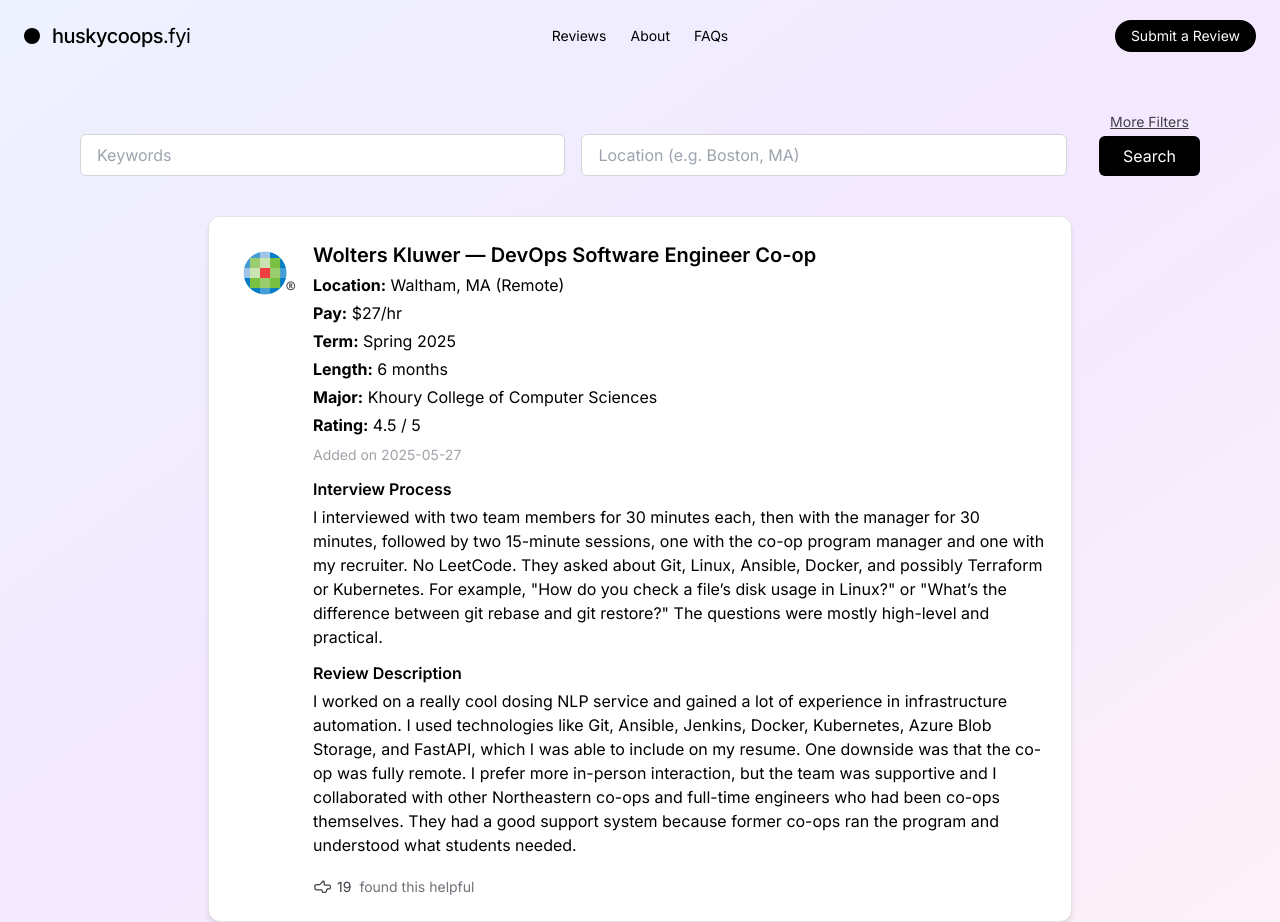
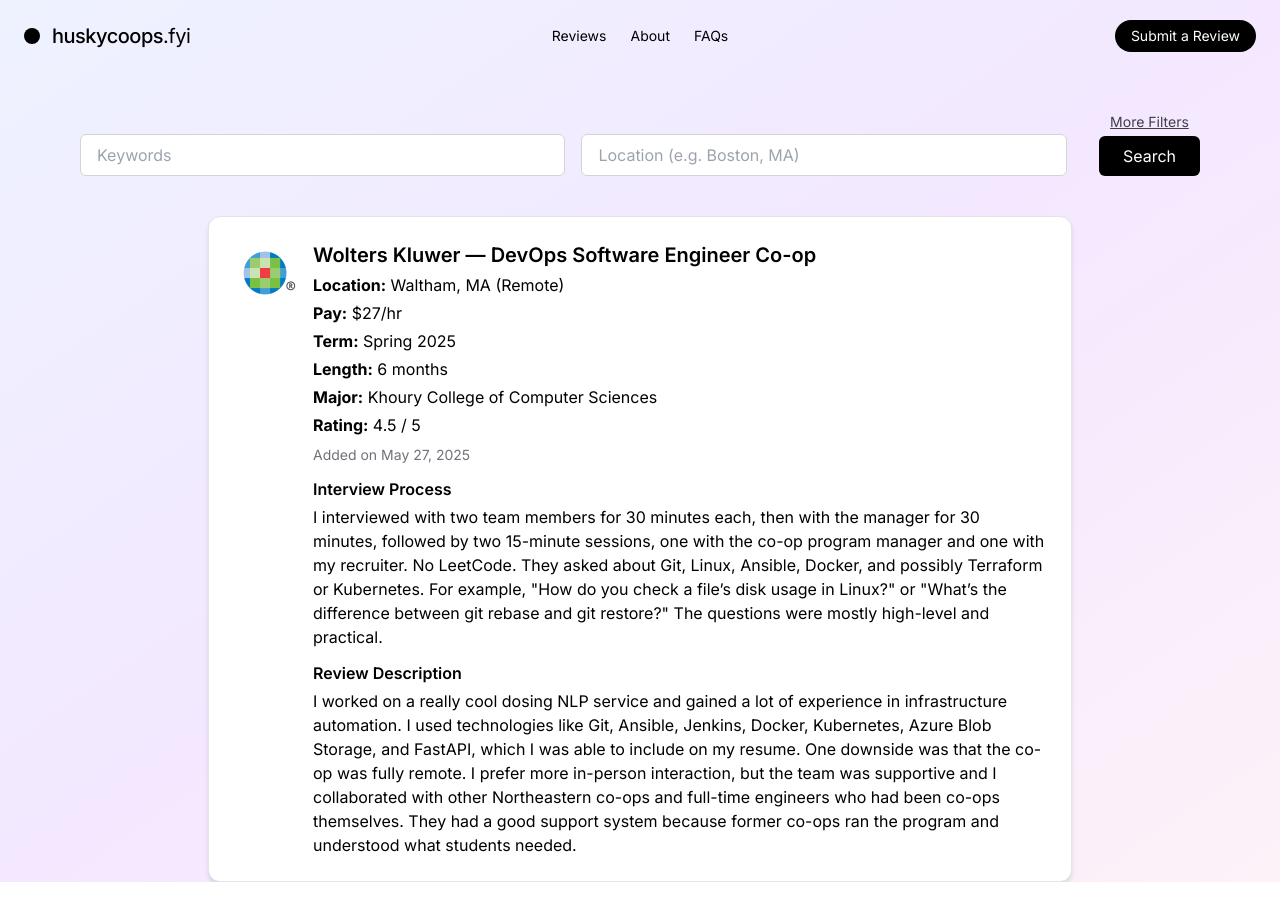
Before and after one commit to nnwetzel/hiredhuskies-fyi, a Next.js app: page /reviews in a window 1280 px wide. After the commit the page ends 882 px from the top, so only its background shows below. Built offline with nearby package versions, Linux system fonts and the light colour scheme.

Commit message:
Update review format

```diff
--- a/app/reviews/ReviewsPageContent.tsx
+++ b/app/reviews/ReviewsPageContent.tsx
@@ -19,13 +19,13 @@
     rating: '4.5 / 5',
     interview: `I interviewed with two team members for 30 minutes each, then with the manager for 30 minutes, followed by two 15-minute sessions, one with the co-op program manager and one with my recruiter. No LeetCode. They asked about Git, Linux, Ansible, Docker, and possibly Terraform or Kubernetes. For example, "How do you check a file’s disk usage in Linux?" or "What’s the difference between git rebase and git restore?" The questions were mostly high-level and practical.`,
     description: `I worked on a really cool dosing NLP service and gained a lot of experience in infrastructure automation. I used technologies like Git, Ansible, Jenkins, Docker, Kubernetes, Azure Blob Storage, and FastAPI, which I was able to include on my resume. One downside was that the co-op was fully remote. I prefer more in-person interaction, but the team was supportive and I collaborated with other Northeastern co-ops and full-time engineers who had been co-ops themselves. They had a good support system because former co-ops ran the program and understood what students needed.`,
-    helpfulCount: 19,
-    dateAdded: '2025-05-27',
+    date: '2025-05-27',
   },
 ];
 
 export default function ReviewsPage() {
   const searchParams = useSearchParams();
+
   const [search, setSearch] = useState('');
   const [showFilters, setShowFilters] = useState(false);
   const [filters, setFilters] = useState({
@@ -37,8 +37,6 @@
     term: '',
     length: '',
   });
-  const [hasVoted, setHasVoted] = useState(false);
-  const [reviews, setReviews] = useState(mockReviews);
 
   useEffect(() => {
     const query = Object.fromEntries(searchParams.entries());
@@ -54,19 +52,11 @@
     });
   }, [searchParams]);
 
-  const handleFilterChange = (e) => {
+  const handleFilterChange = (e: React.ChangeEvent<HTMLInputElement | HTMLSelectElement>) => {
     setFilters({ ...filters, [e.target.name]: e.target.value });
   };
 
-  const handleHelpfulClick = (index) => {
-    if (hasVoted) return;
-    const newReviews = [...reviews];
-    newReviews[index].helpfulCount += 1;
-    setReviews(newReviews);
-    setHasVoted(true);
-  };
-
-  const filteredReviews = reviews.filter((review) => {
+  const filteredReviews = mockReviews.filter((review) => {
     const match = review.pay.match(/\$(\d+)/);
     const hourly = match ? parseInt(match[1]) : 0;
     const payMatch =
@@ -87,7 +77,9 @@
           review.description,
           review.interview,
           review.pay,
+          review.pay.match(/\d+/g)?.join(' ') ?? '',
           review.rating,
+          review.rating.match(/[\d.]+/g)?.join(' ') ?? '',
         ]
           .join(' ')
           .toLowerCase()
@@ -107,7 +99,10 @@
       <Header />
 
       <div className="mt-10 w-full max-w-6xl px-4 mx-auto">
-        <form onSubmit={(e) => e.preventDefault()} className="flex flex-col md:flex-row md:items-end md:space-x-4 gap-4">
+        <form
+          onSubmit={(e) => e.preventDefault()}
+          className="flex flex-col md:flex-row md:items-end md:space-x-4 gap-4"
+        >
           <div className="flex-1 grid grid-cols-1 md:grid-cols-2 gap-4">
             <input
               type="text"
@@ -144,8 +139,8 @@
 
         {showFilters && (
           <div className="mt-6 grid grid-cols-1 md:grid-cols-2 gap-4 w-full">
-            <input type="text" placeholder="Company" name="company" value={filters.company} onChange={handleFilterChange} className="w-full px-4 py-2 border border-zinc-300 rounded-md" />
-            <input type="text" placeholder="Position Title" name="position" value={filters.position} onChange={handleFilterChange} className="w-full px-4 py-2 border border-zinc-300 rounded-md" />
+            <input type="text" placeholder="Company (e.g. Wolters Kluwer)" name="company" value={filters.company} onChange={handleFilterChange} className="w-full px-4 py-2 border border-zinc-300 rounded-md" />
+            <input type="text" placeholder="Position Title (e.g. Software Engineer Co-op)" name="position" value={filters.position} onChange={handleFilterChange} className="w-full px-4 py-2 border border-zinc-300 rounded-md" />
             <select name="pay" value={filters.pay} onChange={handleFilterChange} className="w-full px-4 py-2 border border-zinc-300 rounded-md">
               <option value="">Pay Range</option>
               <option value="$20">Under $20/hr</option>
@@ -154,10 +149,16 @@
             </select>
             <select name="major" value={filters.major} onChange={handleFilterChange} className="w-full px-4 py-2 border border-zinc-300 rounded-md focus:outline-none focus:ring-2 focus:ring-black">
               <option value="">Academic Major</option>
+              <option value="Bouvé College of Health Sciences">Bouvé College of Health Sciences</option>
+              <option value="College of Arts, Media & Design">College of Arts, Media & Design</option>
+              <option value="College of Engineering">College of Engineering</option>
+              <option value="College of Professional Studies">College of Professional Studies</option>
+              <option value="College of Science">College of Science</option>
+              <option value="College of Social Sciences & Humanities">College of Social Sciences & Humanities</option>
+              <option value="D'Amore-McKim School of Business">D'Amore-McKim School of Business</option>
               <option value="Khoury College of Computer Sciences">Khoury College of Computer Sciences</option>
-              {/* Add other majors here */}
             </select>
-            <input type="text" placeholder="Work Term" name="term" value={filters.term} onChange={handleFilterChange} className="w-full px-4 py-2 border border-zinc-300 rounded-md" />
+            <input type="text" placeholder="Work Term (e.g. Spring 2025)" name="term" value={filters.term} onChange={handleFilterChange} className="w-full px-4 py-2 border border-zinc-300 rounded-md" />
             <select name="length" value={filters.length} onChange={handleFilterChange} className="w-full px-4 py-2 border border-zinc-300 rounded-md">
               <option value="">Job Length</option>
               <option value="3">3 month</option>
@@ -189,24 +190,13 @@
                 <p><strong>Length:</strong> {review.length}</p>
                 <p><strong>Major:</strong> {review.major}</p>
                 <p><strong>Rating:</strong> {review.rating}</p>
-                <p className="text-zinc-400 text-sm pt-1">Added on {review.dateAdded}</p>
+                <p className="text-sm text-zinc-500 pt-1">
+                  Added on {new Date(review.date).toLocaleDateString('en-US', { year: 'numeric', month: 'long', day: 'numeric' })}
+                </p>
                 <h3 className="font-semibold pt-2">Interview Process</h3>
                 <p>{review.interview}</p>
                 <h3 className="font-semibold pt-2">Review Description</h3>
                 <p>{review.description}</p>
-                <div className="flex items-center gap-2 pt-4 text-sm text-zinc-600">
-                  <button
-                    onClick={() => handleHelpfulClick(index)}
-                    disabled={hasVoted}
-                    className="flex items-center gap-1 text-zinc-700 hover:text-black active:scale-95 transition disabled:opacity-50"
-                  >
-                    <svg xmlns="http://www.w3.org/2000/svg" fill="none" viewBox="0 0 24 24" strokeWidth={1.5} stroke="currentColor" className="w-5 h-5">
-                      <path strokeLinecap="round" strokeLinejoin="round" d="M2.25 12.75v-1.5a2.25 2.25 0 012.25-2.25h3.086a1.5 1.5 0 001.06-.44l3.397-3.396a.75.75 0 011.28.53v2.691a1.5 1.5 0 001.5 1.5h4.5a1.5 1.5 0 011.5 1.5v1.5a1.5 1.5 0 01-1.5 1.5h-1.386a1.5 1.5 0 00-1.45 1.11l-.44 1.76a1.5 1.5 0 01-1.45 1.14h-2.17a1.5 1.5 0 01-1.5-1.5v-.75a.75.75 0 00-.75-.75H4.5a2.25 2.25 0 01-2.25-2.25z" />
-                    </svg>
-                    <span>{review.helpfulCount}</span>
-                  </button>
-                  <span className="text-zinc-500">found this helpful</span>
-                </div>
               </div>
             </div>
           ))
```
